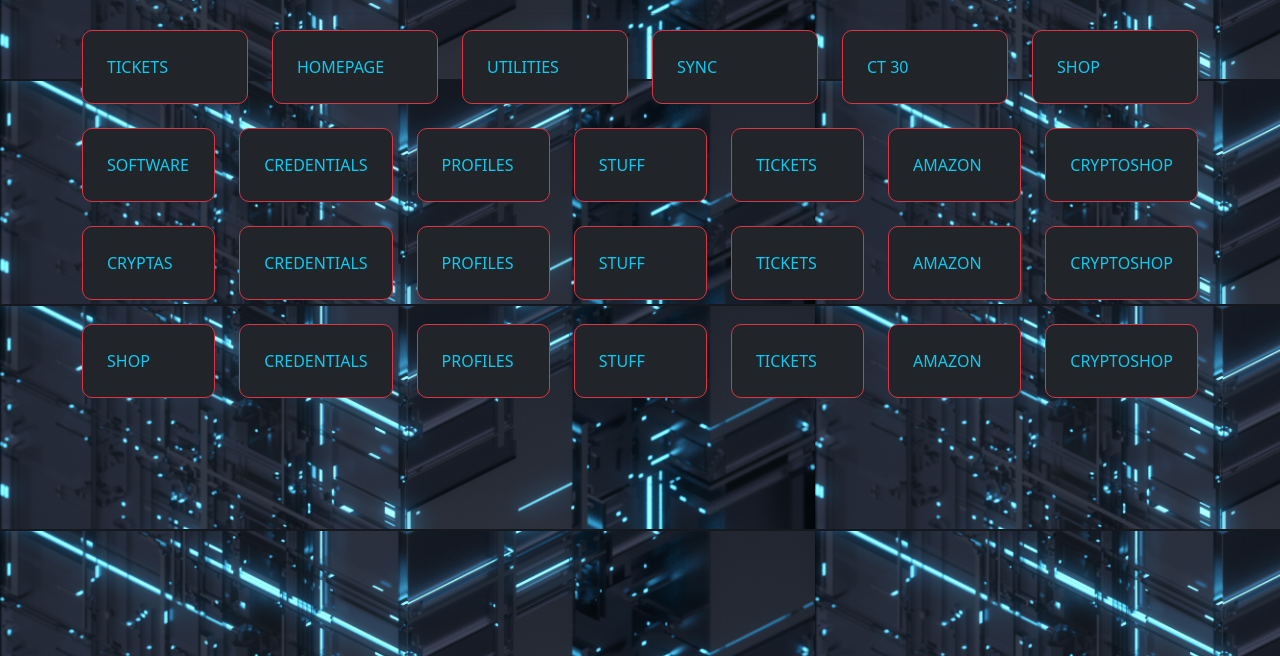
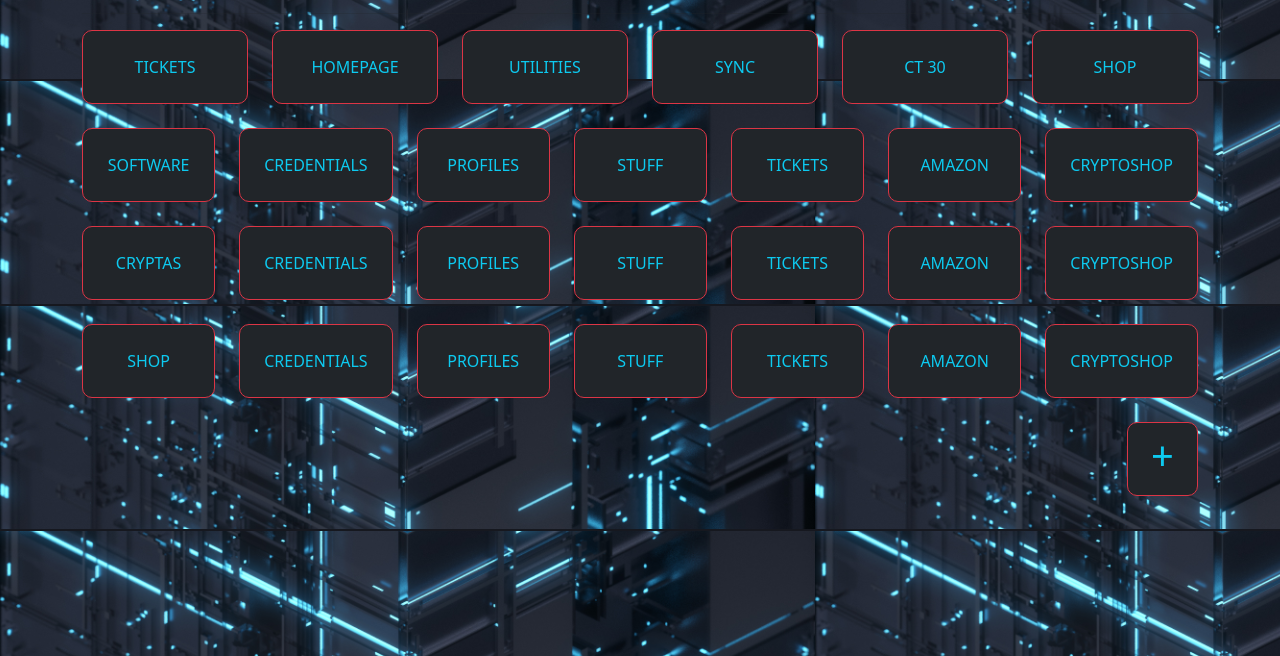
Before and after one commit to attilakaradeniz/crypt, a plain HTML site: page index.html in a window 1280 px wide. Shown: the part 144-800 px from the top of the page. Drawn offline with nearby package versions, Linux system fonts and the light colour scheme.

Commit message:
add button added

```diff
--- a/css/style.css
+++ b/css/style.css
@@ -1,23 +1,16 @@
-
-
 .col {
-
-    border: 1px;
-
-
-  }
+      border: 1px;
+   }
 
 .boxes {
     border-radius: 10px 10px 10px 10px;
     padding: 2px;
-
+    text-align: center;
   }
 
   .col:hover {
     border-radius: 100px 100px 100px 100px;
     background-color: rgb(248, 16, 16);
-
-
   }
 
   .boxes:hover {
@@ -29,3 +22,16 @@
   a {
     text-decoration: none;
   }
+
+
+
+.col-1 {
+  border-radius: 100px 100px 100px 100px;
+  text-align: center;
+}
+
+.col-1:hover {
+  border-radius: 100px 100px 100px 100px;
+  background-color: rgb(248, 16, 16);
+
+}
--- a/index.html
+++ b/index.html
@@ -14,7 +14,7 @@
     <h1 class="row bg-dark text-info justify-content-center">where to go</h1>
 
     <div class="container-lg" my-3>
-     <div class="justify-content-center" style="border: radius 2px;"> <h1> <img src="assets\cryptas_logo.png" alt="logo"></h1></div>
+     <div style="border: radius 20px;"> <img src="assets\cryptas_logo.png" alt="logo"></div>
         <hr>
 
         <div class="row align-items-center">
@@ -32,7 +32,7 @@
             </div>
 
             <div class="col">
-                <div class="p-4 bg-dark text-info boxes border border-danger">SYNC</div>
+                <a href="http://crypterp01.cryptas.com:8099/"><div class="p-4 bg-dark text-info boxes border border-danger">SYNC</div></a>
             </div>
 
             <div class="col">
@@ -149,6 +149,18 @@
             </div>
 
         </div>
+
+        <br>
+
+        <div class="row">
+
+            <div class="col-11">
+            </div>
+            <div class="col-1">
+                <div id="add_button" class="p-2 bg-dark text-info boxes border border-danger"><h1>+</h1></div>
+            </div>
+
+        </div>
     </div>
 
 
```
